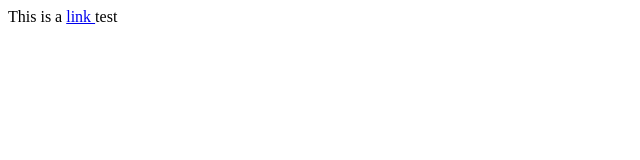
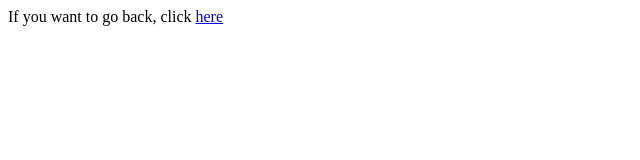
Before and after one commit to Xemt/xemt.github.io, a plain HTML site: page 2.html in a window 1280 px wide. Shown: the whole page, without its empty margins (0-640 px from the left). Drawn offline with Linux system fonts and the light colour scheme.

Commit message:
Very minor changes

```diff
--- a/2.html
+++ b/2.html
@@ -2,7 +2,7 @@
 <html>
 <body>
 
-  <t> This is a <a href="index.html"> link </a> test </t>
+  <t> If you want to go back, click <a href="index.html"> here </a> </t>
 
 </body>
 </html>
```
